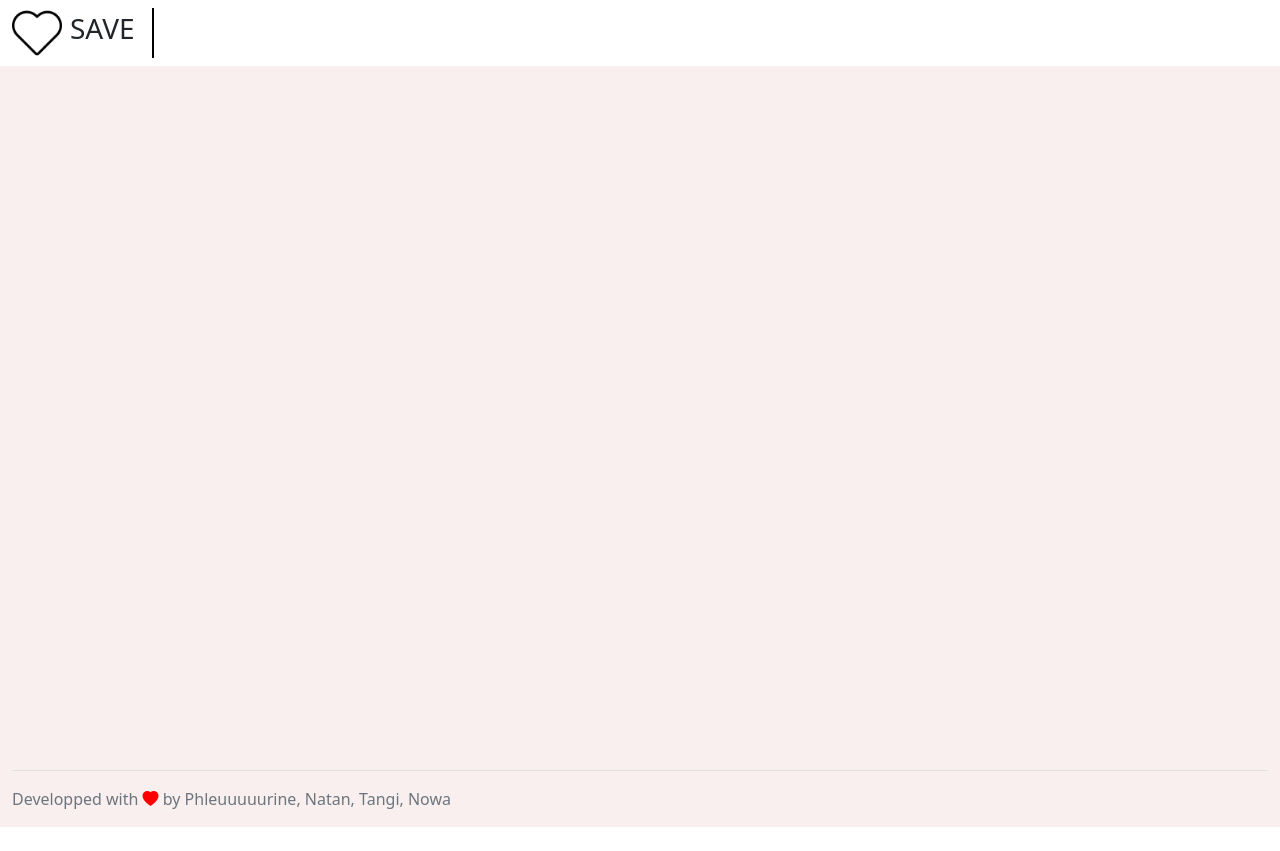
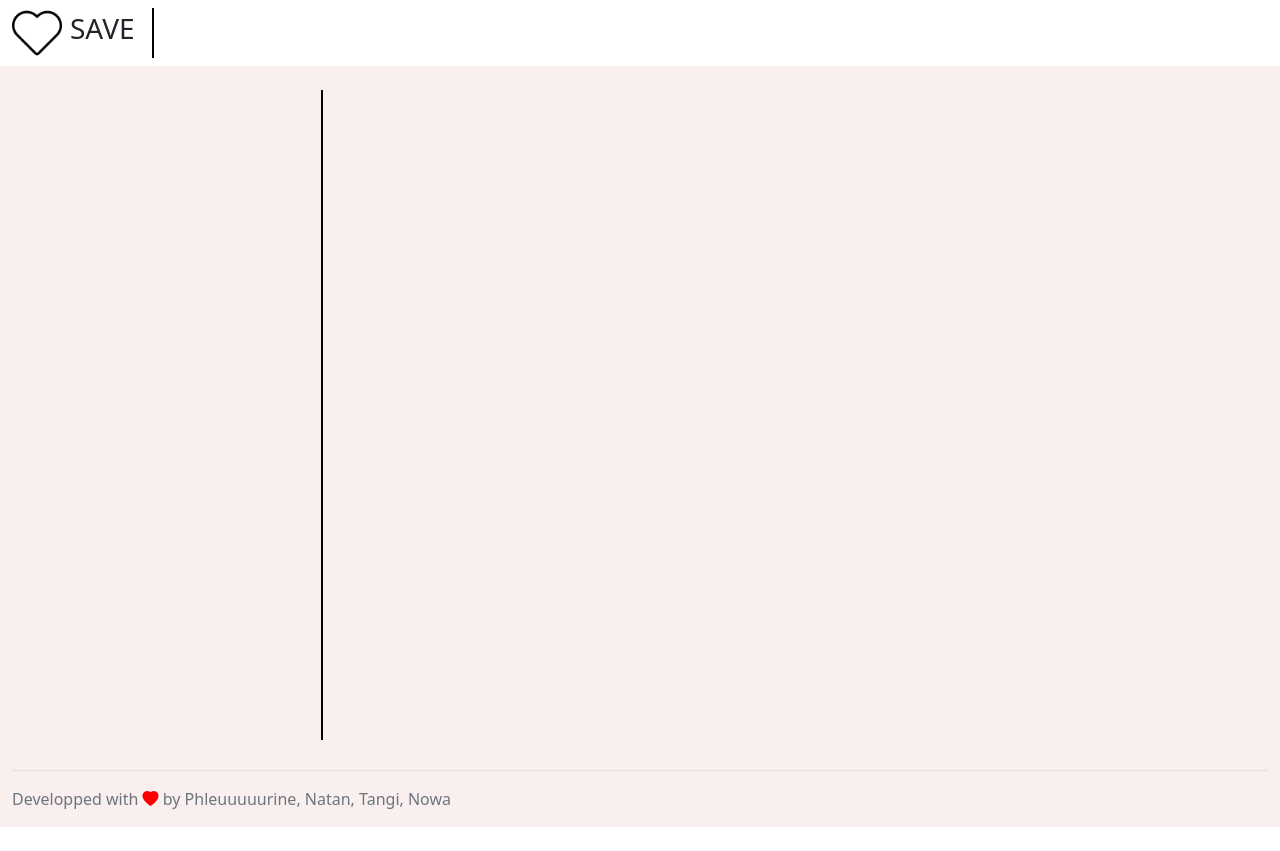
Before and after one commit to Noah-Langlois/Application_SAVE, a Vue app in the folder frontend/client_vue_global/: page /admin/1/home in a window 1280 px wide. Built offline with nearby package versions, Linux system fonts and the light colour scheme.

Commit message:
Upgrade IHM Chat et Home

```diff
--- a/frontend/client_vue_global/src/components/Chat.vue
+++ b/frontend/client_vue_global/src/components/Chat.vue
@@ -47,10 +47,10 @@ function sendAndClear() {
                             <div v-else class="connection-state-dot disconnected"></div>
                         </div>
                     </div>
-                    <div class="row">
+                    <div class="row" >
                         <div class="col">
-                            <div class="form-group" style="background-color: white;">
-                                <div class="mytextarea" style="padding: 30px;" id="wsMessages"></div>
+                            <div class="form-group" style="background-color: white; border-radius: 1cap;">
+                                <div class="mytextarea" style="padding: 30px; border-radius: 1cap;" id="wsMessages"></div>
                             </div>
                         </div>
                     </div>
--- a/frontend/client_vue_global/src/components/Home.vue
+++ b/frontend/client_vue_global/src/components/Home.vue
@@ -20,10 +20,13 @@ window.onresize = store.methods.setIsMobile
     <div v-if="!store.state.isMobile">
       <div class="mb-5">
         <div class="row">
-          <div class="col-2 ms-5 mt-5">
+          <div class="col-2 ms-5 mt-5 me-5">
             <ListChatrooms/>
           </div>
-          <div class="col ms-5 mt-4" v-show="store.state.isCurrentChatroomNotNull">
+          <div class="col-md-auto">
+            <img src="../../img/baton_long.png" class="mt-4" alt="batton" width="2" height="650" />
+          </div>
+          <div class="col mt-4 ms-4" v-show="store.state.isCurrentChatroomNotNull">
             <div class="mt-5">
               <Chat/>
             </div>
```
Also changed, not shown: frontend/client_vue_global/img/baton_long.png (added).
